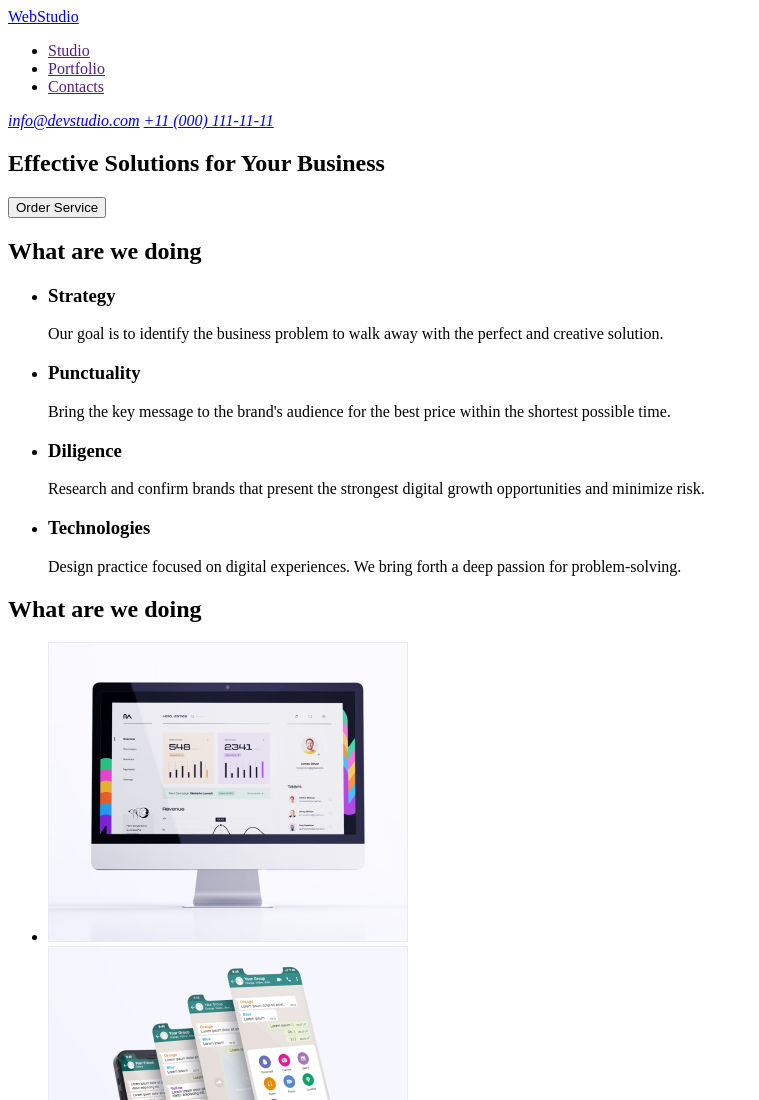
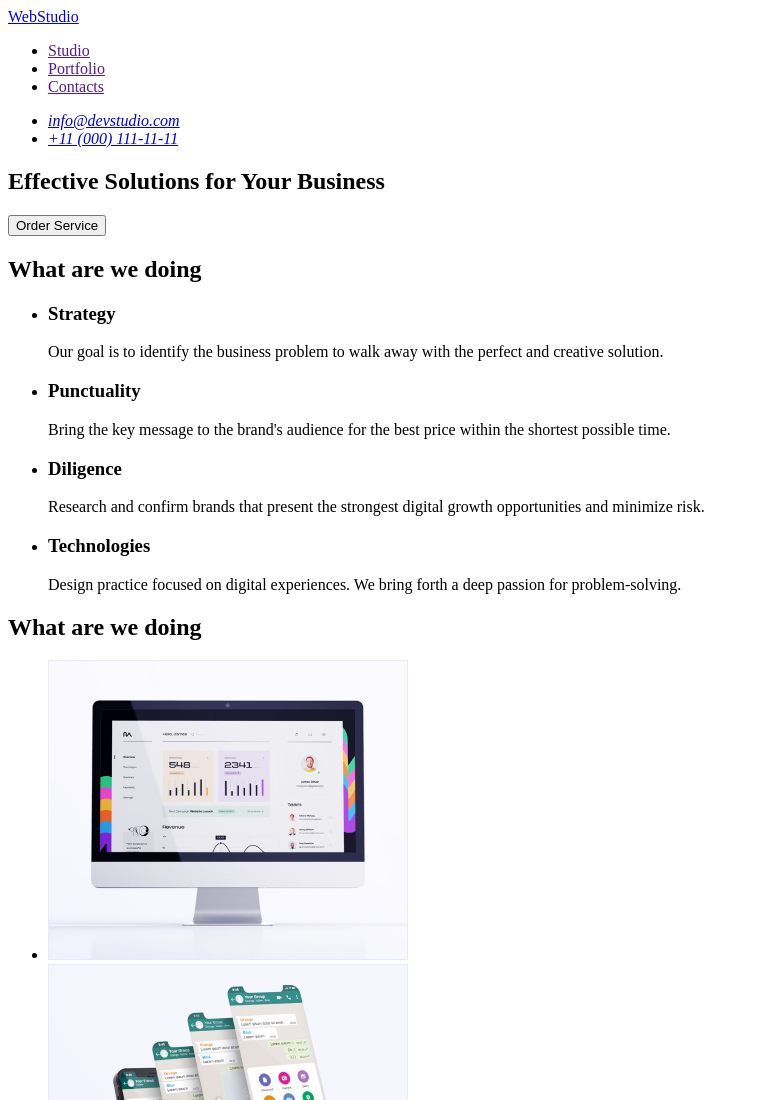
Before and after one commit to OlenaDiahil/goit-markup-hw-01, a plain HTML site: page index.html in a window 1280 px wide. Shown: the top 1100 px of the page, without its empty margins (0-759 px from the left). Drawn offline with Linux system fonts and the light colour scheme.

Commit message:
correction to hw1 (2)

```diff
--- a/index.html
+++ b/index.html
@@ -15,18 +15,20 @@
                 <li><a href="">Portfolio</a></li>
                 <li><a href="">Contacts</a></li>
             </ul>
+            <address>
+                <ul>
+                        <li><a href="mailto:info@devstudio.com">info@devstudio.com</a></li>
+                        <li><a href="tel:+110001111111">+11 (000) 111-11-11</a></li>
+                </ul>
+            </address>
         </nav>
-        <address><a href="mailto:info@devstudio.com">info@devstudio.com</a>
-        <a href="tel:+110001111111">+11 (000) 111-11-11</a>
-    </address>
-
     </header>
 
     <main>
         <section>
             <h1>Effective Solutions
             for Your Business</h1>
-            <button type=”button”>Order Service</button>
+            <button type="button">Order Service</button>
         </section>
         <section>
             <h2>What are we doing</h2>
```
